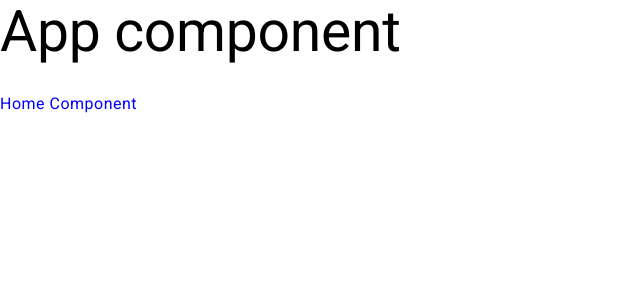
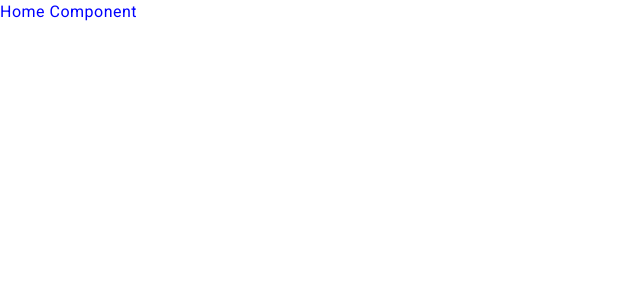
Before and after one commit to JhersonHuacho/angular-musical-events, an Angular app: page / in a window 1280 px wide. Shown: the top 300 px of the page, without its empty margins (0-640 px from the left). Built offline with nearby package versions, Linux system fonts and the light colour scheme.

Commit message:
Use Home componente in App component

```diff
--- a/src/app/app.component.html
+++ b/src/app/app.component.html
@@ -1,3 +1,2 @@
-<h1>App component</h1>
 <!-- <router-outlet /> -->
 <app-home></app-home>
```
